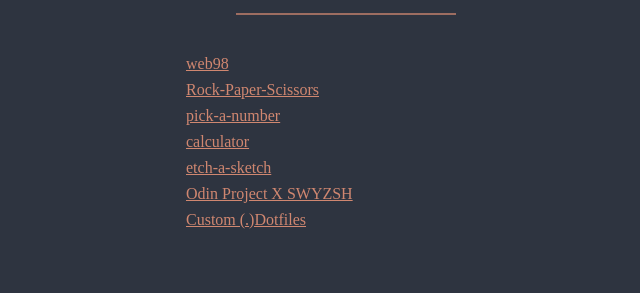
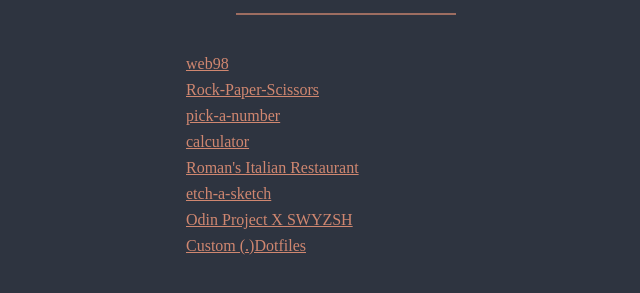
Before and after one commit to swyzsh/portfolio, a plain HTML site: page index.html in a window 1280 px wide. Shown: the part 103-396 px from the top of the page, without its empty margins (294-934 px from the left). Drawn offline with Linux system fonts and the light colour scheme; a web font is replaced by a local one.

Commit message:
add romans

```diff
--- a/index.html
+++ b/index.html
@@ -16,6 +16,7 @@
           <a href="https://rockpaperscissors.swyzsh.com" target="_blank" rel="noopener noreferrer" class="hyperlink-text">Rock-Paper-Scissors</a>
           <a href="https://pickanumber.swyzsh.com/" target="_blank" rel="noopener noreferrer" class="hyperlink-text">pick-a-number</a>
           <a href="https://calculator.swyzsh.com/" target="_blank" rel="noopener noreferrer" class="hyperlink-text">calculator</a>
+          <a href="https://romans.swyzsh.com" target="_blank" rel="noopener noreferrer" class="hyperlink-text">Roman's Italian Restaurant</a>
           <a href="https://etch-a-sketch.swyzsh.com/" target="_blank" rel="noopener noreferrer" class="hyperlink-text">etch-a-sketch</a>
           <a href="https://odinproject.swyzsh.com/" target="_blank" rel="noopener noreferrer" class="hyperlink-text">Odin Project X SWYZSH</a>
           <a href="https://github.com/swyzsh/dotfiles" target="_blank" rel="noopener noreferrer" class="hyperlink-text">Custom (.)Dotfiles</a>
```
